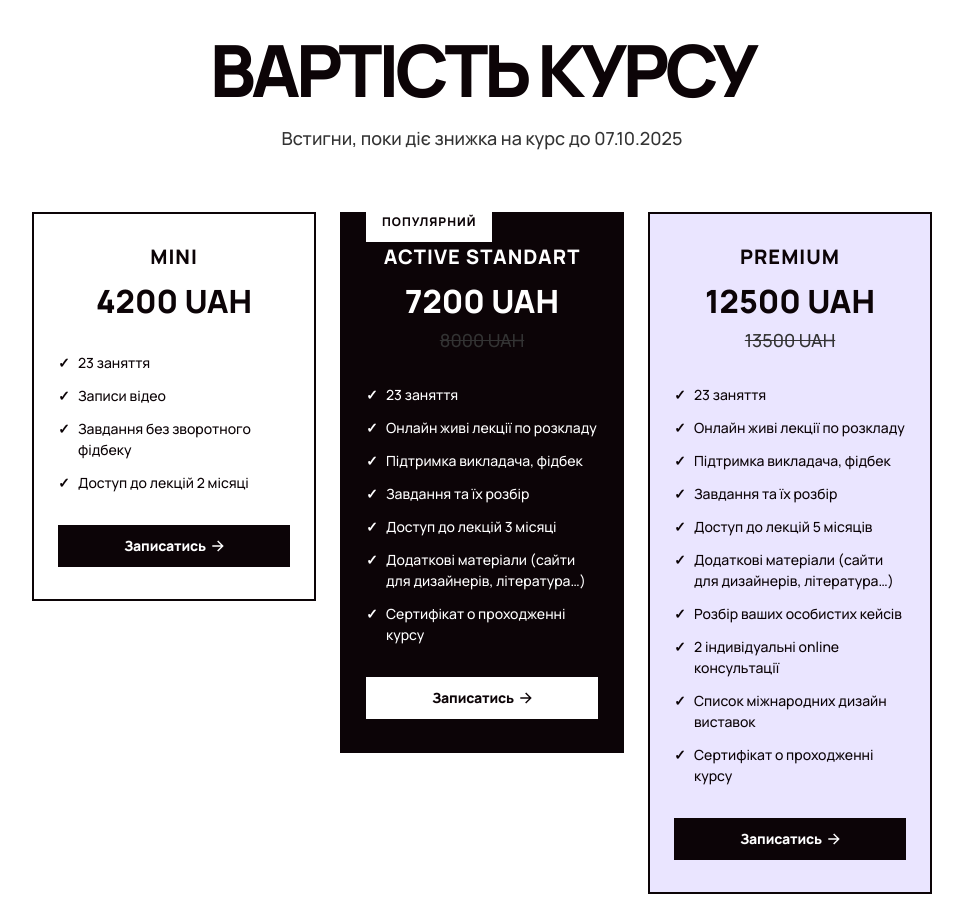
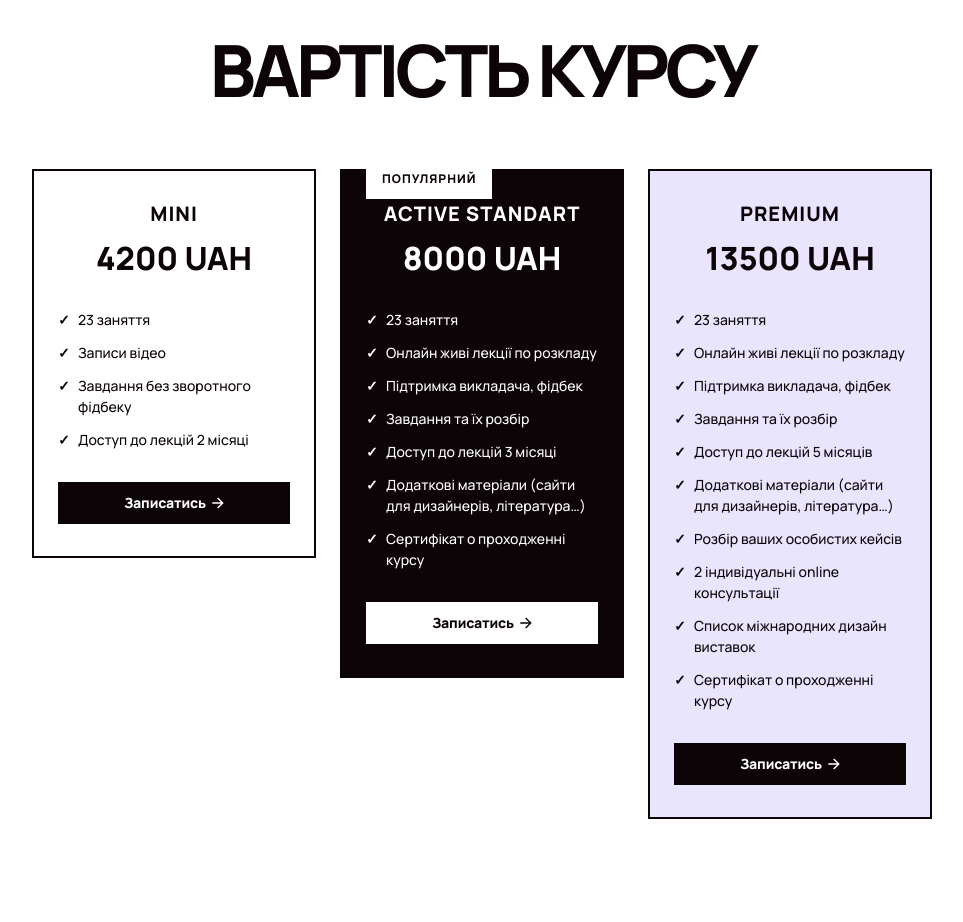
Before and after one commit to shaggspeare/cmf-wf, a Next.js app: page / in a window 1280 px wide. Shown: the part 8480-9402 px from the top of the page, without its empty margins (158-1121 px from the left). Built offline with nearby package versions, Linux system fonts and the light colour scheme.

Commit message:
change prices

```diff
--- a/src/components/PricingSection.tsx
+++ b/src/components/PricingSection.tsx
@@ -33,8 +33,8 @@ export default function PricingSection() {
     },
     {
       name: "ACTIVE STANDART",
-      price: "7200 UAH",
-      originalPrice: "8000 UAH",
+      price: "8000 UAH",
+      // originalPrice: "8000 UAH",
       isPopular: true,
       features: [
         "23 заняття",
@@ -48,8 +48,8 @@ export default function PricingSection() {
     },
     {
       name: "PREMIUM",
-      price: "12500 UAH",
-      originalPrice: "13500 UAH",
+      price: "13500 UAH",
+      // originalPrice: "13500 UAH",
       features: [
         "23 заняття",
         "Онлайн живі лекції по розкладу",
@@ -92,9 +92,9 @@ export default function PricingSection() {
         <div className="container">
           <div className="pricing-centered-title-wrap">
             <h2 className="pricing-centered-title">Вартість курсу</h2>
-            <p className="pricing-subtitle">
-              Встигни, поки діє знижка на курс до 07.10.2025
-            </p>
+            {/*<p className="pricing-subtitle">*/}
+            {/*  Встигни, поки діє знижка на курс до 07.10.2025*/}
+            {/*</p>*/}
           </div>
 
           <div className="pricing-layout">
```
